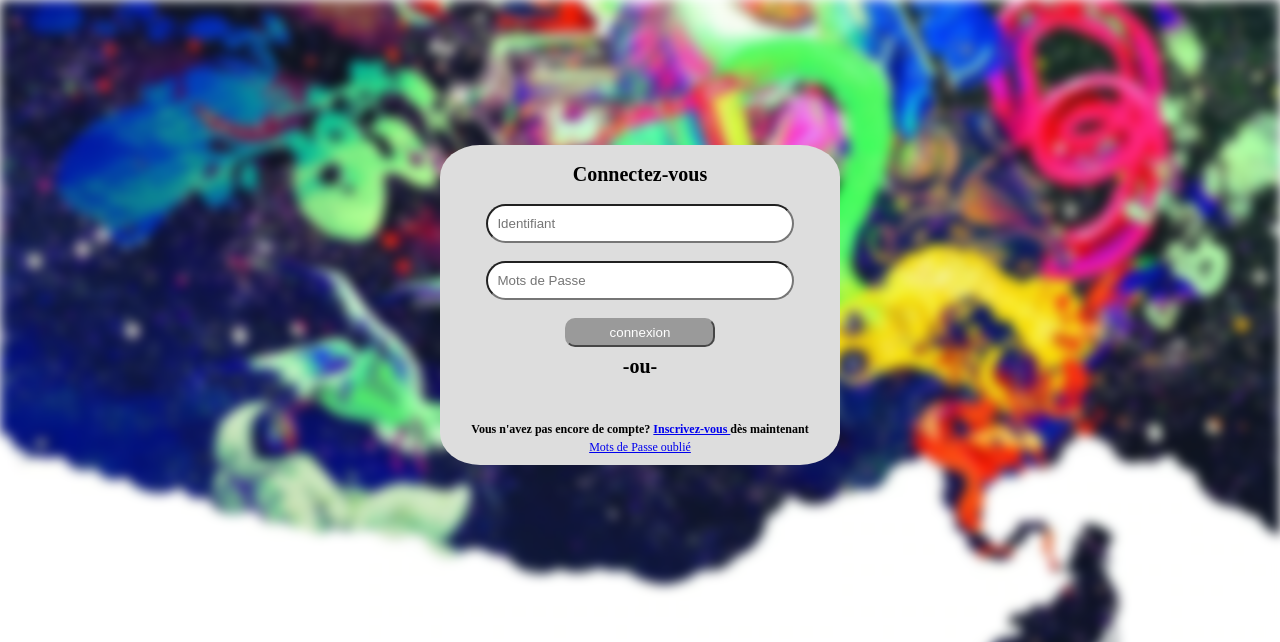
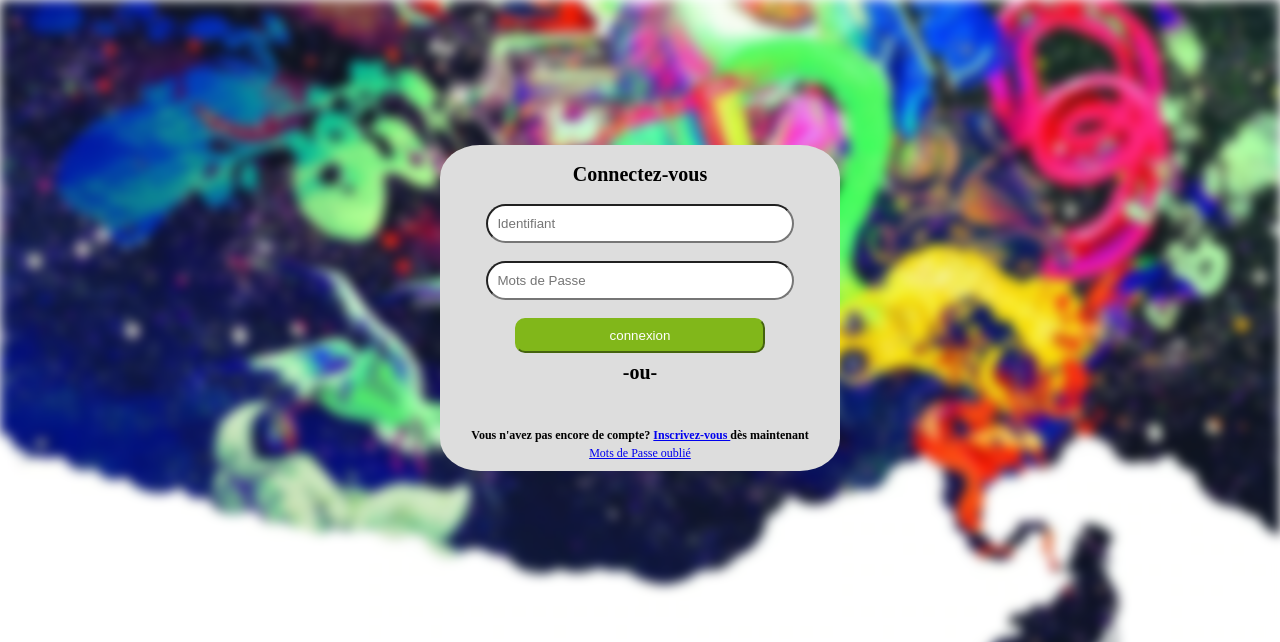
Before and after one commit to jeremyanto/enceinte, a PHP site: page / in a window 1280 px wide. Shown: the top 642 px of the page. Run offline with PHP 8.4, Linux system fonts and the light colour scheme; some libraries are stand-ins or nearby versions.

Commit message:
Update style.css

```diff
--- a/style.css
+++ b/style.css
@@ -18,10 +18,10 @@ p {
     margin-top: 8px;
 }
 
-.btn {
+.btn1 {
     color: white;
-    background-color: #1CB954;
-    border-color: #1cb954;
+    background-color: #81b71a;
+    border-color: #81b71a;
     border-radius: 10px 10px 10px 10px;
     width: 250px;
     padding-top: 8px;
@@ -29,15 +29,10 @@ p {
 
 }
 
-.btn1 {
-    border-radius: 20px;
-    background-color: #9a9a9a;
-    border-color: #9a9a9a;
-    color: white;
-    border-radius: 10px 10px 10px 10px;
-    width: 150px;
-    padding-top: 5px;
-    padding-bottom: 5px;
+.g-signin2 {
+    padding-left: 8.5em;
+
+
 }
 
 .pti {
```
